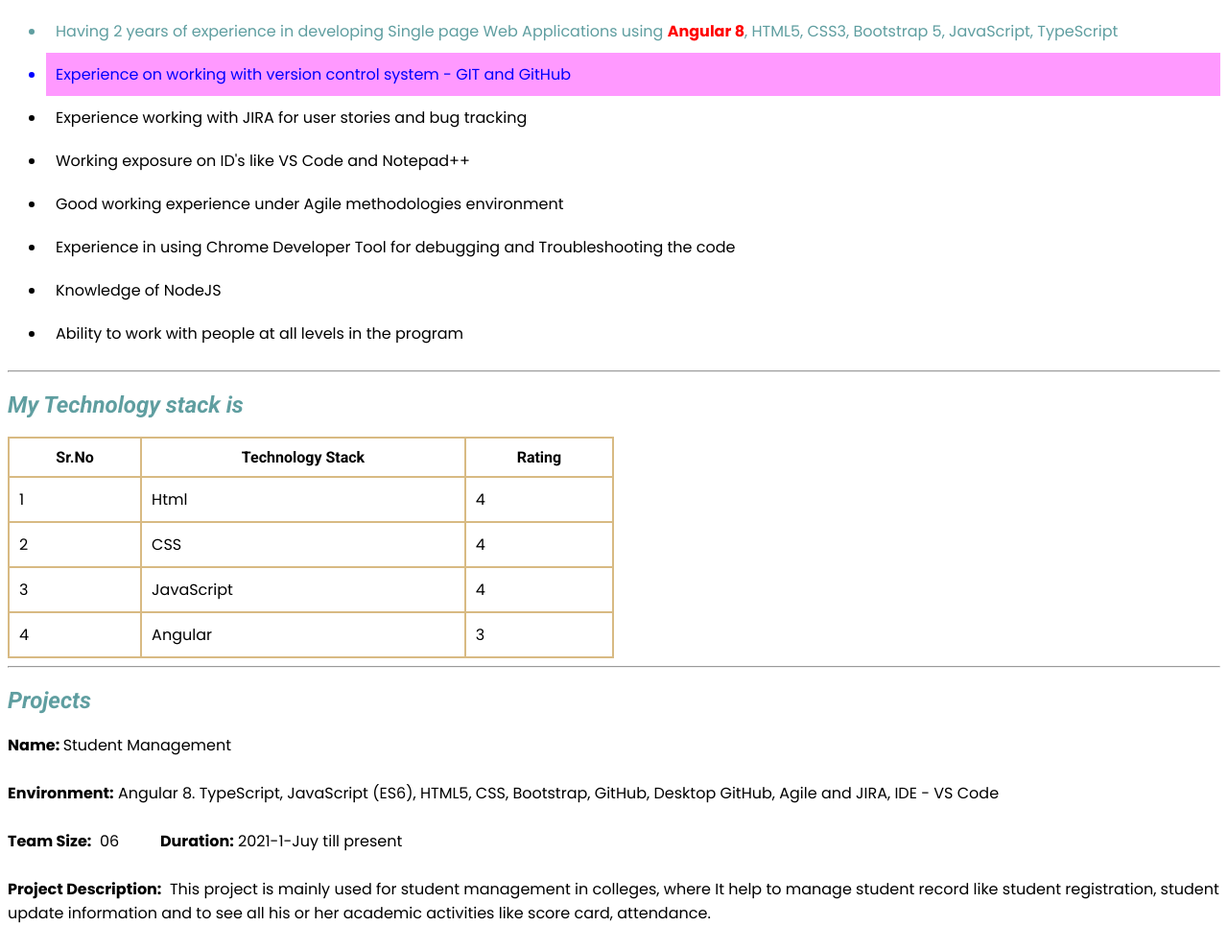
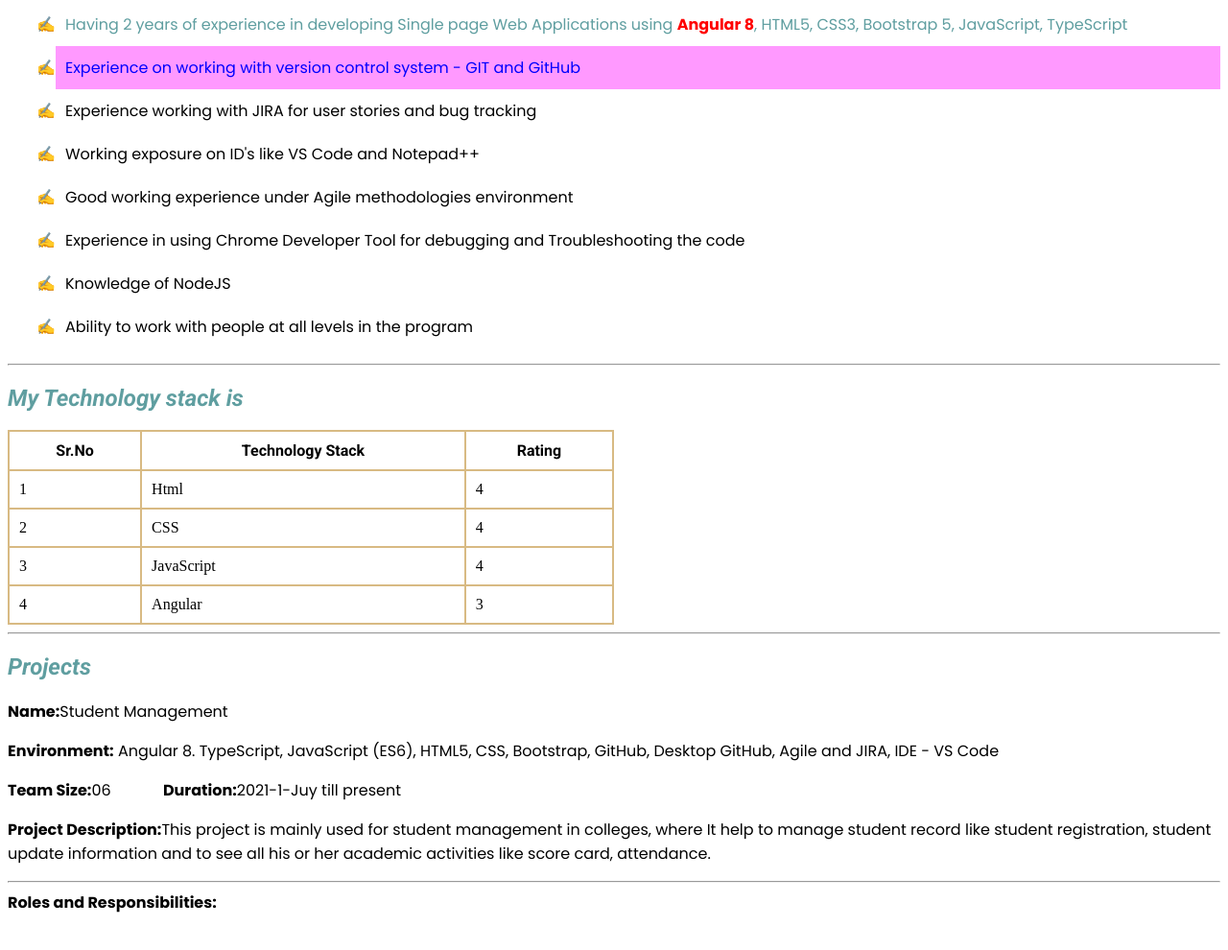
Before and after one commit to RbBhuse/my-profile, a plain HTML site: page index.html in a window 1280 px wide. Shown: the part 270-1260 px from the top of the page at 96% size. Drawn offline with Linux system fonts and the light colour scheme.

Commit message:
Designing page using pseudo classes and element
Designing page using pseudo classes and element

```diff
--- a/index.html
+++ b/index.html
@@ -52,8 +52,15 @@
 margin-left: 10px;
 
 }
-.allContent{
+.listSummary{
   font-family: "Poppins", sans-serif;
+}
+.listSummary li{
+list-style-type: none;
+margin-left: 10px;
+}
+.listSummary li::marker{
+content:"✍️";
 }
 nav{
   margin-top: 20px;
@@ -91,8 +98,19 @@
 th{
   font-family: "Roboto", sans-serif;
 }
+.roles li{
+  font-family: "Poppins", sans-serif;
+  list-style-type: lower-alpha;
+}
+#projectDesc::selection{
 
-    </style>
+background-color: rgb(241, 193, 104);
+
+}
+  #duration{
+    margin-left: 50px;
+  }
+  </style>
 </head>
 <body>
     <!-- Header section -->
@@ -157,7 +175,7 @@
 
     <h2 class="heading">Professional Summary</h2>
 
-    <ul class="allContent">
+    <ul class="listSummary">
 
       <li style="color:cadetblue">Having 2 years of experience in developing Single page Web Applications using  <span id ="angular">Angular 8</span>, HTML5, CSS3, Bootstrap 5, JavaScript, TypeScript</li>
 
@@ -227,21 +245,23 @@
   <section id="project">
 
     <h2 class="heading">Projects</h2>
-<div class="allContent">
-    <strong>Name: </strong>Student Management <br>
-    <br>
-    <strong>Environment:</strong> Angular 8. TypeScript, JavaScript (ES6), HTML5, CSS, Bootstrap, GitHub, Desktop GitHub, Agile and JIRA, IDE - VS Code<br>
-    <br>
-    <strong>Team Size:</strong>&nbsp 06 &nbsp &nbsp &nbsp &nbsp &nbsp<strong>Duration:</strong> 2021-1-Juy till present <br>
-    <br>
-    <strong>Project Description:</strong>&nbsp This project is mainly used for student management in colleges, where It help to manage student record like student registration, student update information and to see all his or her academic activities like score card, attendance.<br>
-    <br>
+<div class="listSummary">
+    <p><b>Name:</b>Student Management </p>
+
+    <p><b>Environment:</b> Angular 8. TypeScript, JavaScript (ES6), HTML5, CSS, Bootstrap, GitHub, Desktop GitHub, Agile and JIRA, IDE - VS Code<br>
+      </p>
+
+      <p><b>Team Size:</b>06 <b id="duration">Duration:</b>2021-1-Juy till present</p>
+
+    <p id="projectDesc"><b>Project Description:</b>This project is mainly used for student management in colleges, where It help to manage student record like student registration, student update information and to see all his or her academic activities like score card, attendance.<br>
+      </p>
+
     <hr>
     <strong>Roles and Responsibilities:</strong><br>
      <br>
     </div>
 
-  <ul  class="allContent">
+  <ol  class="roles">
       <li>Designed and implemented the user interface using HTML, 5 and CSS</li>
       <li>Work closely with backend developers for code integration</li>
       <li>Identifying and troubleshooting issues with front end code</li>
@@ -249,7 +269,7 @@
       <li>Used JIRA for bug tracking</li>
       <li>Implemented project using Agile SCRUM methodology, Involved in daily stand up meetings, sprint showcase and sprint retrospective</li>
      <li>Involved in fixing technical issues</li>
-    </ul>
+    </ol>
 
 
   </p>
```
